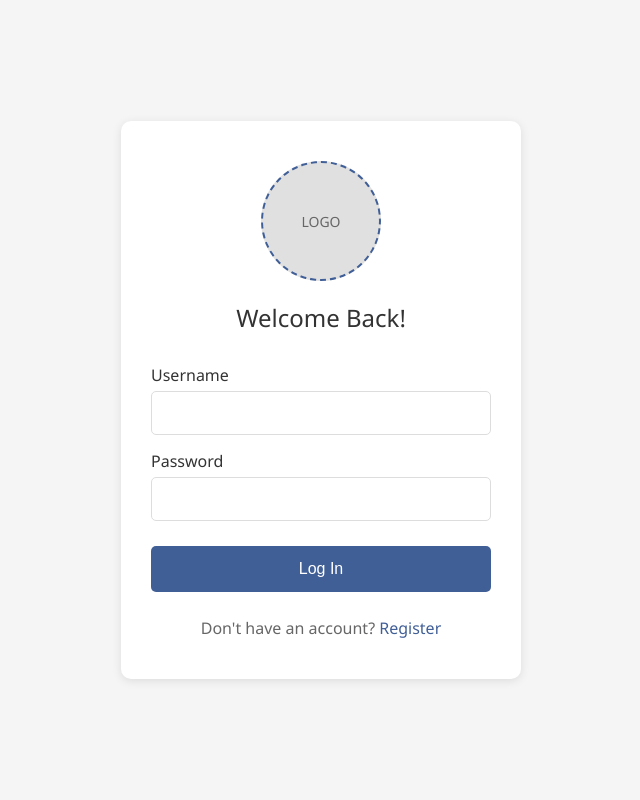
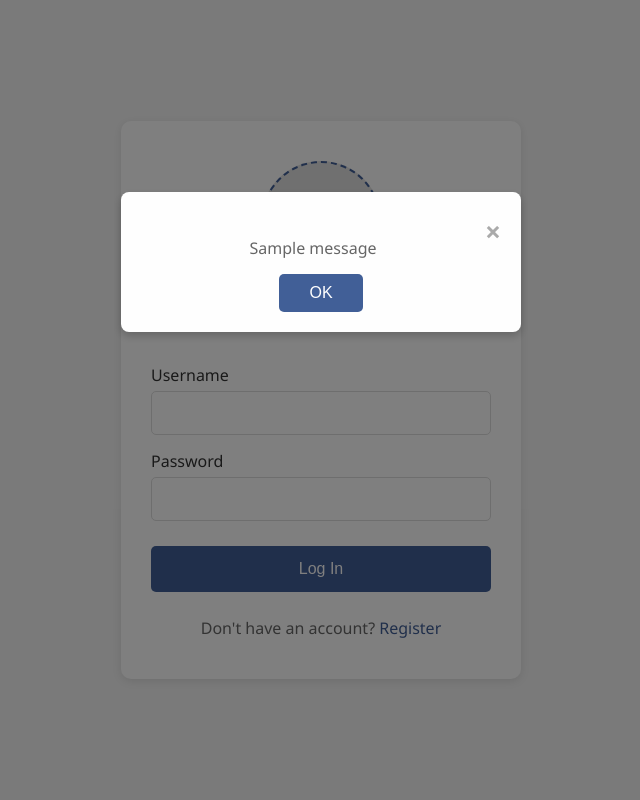
Before and after one commit to PBlacke/JFAP-Document-Management-System, a Flask app: page /login in a window 1280 px wide. Shown: the whole page, without its empty margins (319-959 px from the left). Run offline with Flask 3, Linux system fonts and the light colour scheme; tables that the repository leaves empty hold one stand-in row (values such as "Sample post"); one stand-in notice (Sample message) is shown.

Commit message:
Add flash message support for login errors; implement modal for user notifications

```diff
--- a/app.py
+++ b/app.py
@@ -6,7 +6,7 @@ import pytesseract
 from PIL import Image
 import pdf2image
 import tempfile
-from flask import send_from_directory, abort, send_file, Response
+from flask import send_from_directory, abort, send_file, Response, flash
 from datetime import datetime
 from werkzeug.security import generate_password_hash, check_password_hash
 import re
@@ -320,13 +320,15 @@ def login():
 
         if row and check_password_hash(row[3], password):
             if row[4] == 0:
-                return "Your account is pending approval by admin. Please wait.", 403
+                flash("Your account is pending approval by an administrator.")
+                return redirect(url_for('login'))
             user = User(row[0], row[1], row[2])
             login_user(user)
             log_activity(user.id, 'login', f'User {user.username} logged in')
             return redirect(url_for('index'))
         else:
-            return "Invalid username or password", 401
+            flash("Invalid username or password")
+            return redirect(url_for('login'))
 
     return render_template('login.html')
 
--- a/templates/login.html
+++ b/templates/login.html
@@ -92,28 +92,89 @@
         p a:hover {
             text-decoration: underline;
         }
+
+        /* Modal styles */
+        .modal {
+            display: none;
+            position: fixed;
+            z-index: 1000;
+            left: 0;
+            top: 0;
+            width: 100%;
+            height: 100%;
+            background-color: rgba(0,0,0,0.5);
+        }
+        .modal-content {
+            background-color: #fefefe;
+            margin: 15% auto;
+            padding: 20px;
+            border-radius: 8px;
+            width: 80%;
+            max-width: 400px;
+            box-shadow: 0 4px 8px rgba(0,0,0,0.2);
+            text-align: center;
+        }
+        .close {
+            color: #aaa;
+            float: right;
+            font-size: 28px;
+            font-weight: bold;
+            cursor: pointer;
+        }
+        .close:hover {
+            color: black;
+        }
+        .modal button {
+            width: auto;
+            margin: 15px 0 0;
+            padding: 10px 30px;
+        }
     </style>
 </head>
 <body>
     <div class="container">
-        <!-- Logo placeholder – replace with <img src="logo.gif"> later -->
-        <div class="logo-placeholder">
-            LOGO
-        </div>
-
+        <div class="logo-placeholder">LOGO</div>
         <h2>Welcome Back!</h2>
-
         <form method="POST">
             <label for="username">Username</label>
             <input type="text" id="username" name="username" required>
-
             <label for="password">Password</label>
             <input type="password" id="password" name="password" required>
-
             <button type="submit">Log In</button>
         </form>
-
         <p>Don't have an account? <a href="{{ url_for('register') }}">Register</a></p>
     </div>
+
+    <!-- Modal for flash messages (pending approval, etc.) -->
+    <div id="messageModal" class="modal" style="display: none;">
+        <div class="modal-content">
+            <span class="close" onclick="closeModal()">&times;</span>
+            <p id="modalMessage"></p>
+            <button onclick="closeModal()">OK</button>
+        </div>
+    </div>
+
+    <script>
+        // Modal functions
+        function showModal(message) {
+            document.getElementById('modalMessage').innerText = message;
+            document.getElementById('messageModal').style.display = 'block';
+        }
+
+        function closeModal() {
+            document.getElementById('messageModal').style.display = 'none';
+        }
+
+        // Automatically show modal if there are flashed messages
+        {% with messages = get_flashed_messages() %}
+            {% if messages %}
+                // Take the first message (you can loop if needed)
+                var message = {{ messages[0]|tojson }};
+                window.onload = function() {
+                    showModal(message);
+                };
+            {% endif %}
+        {% endwith %}
+    </script>
 </body>
 </html>
```
Also changed, not shown: documents.db.
